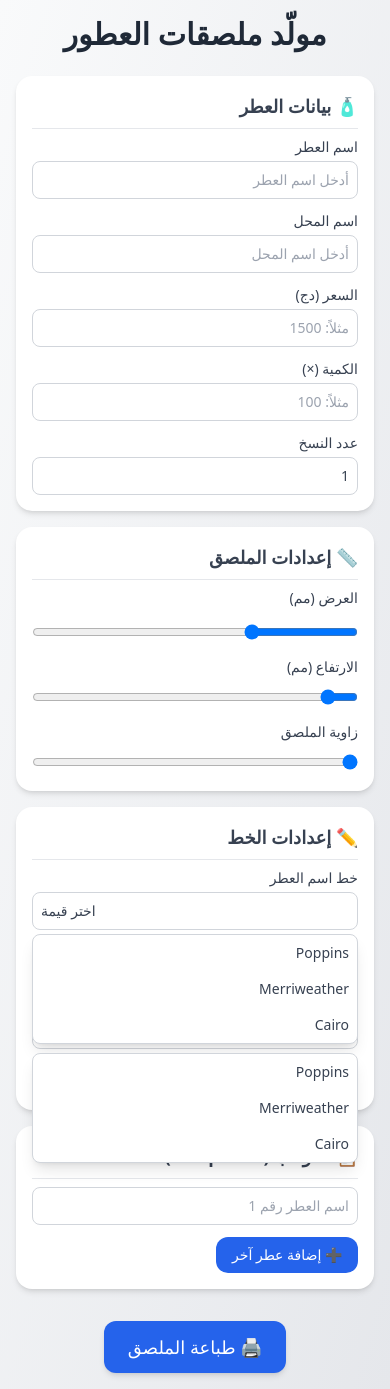
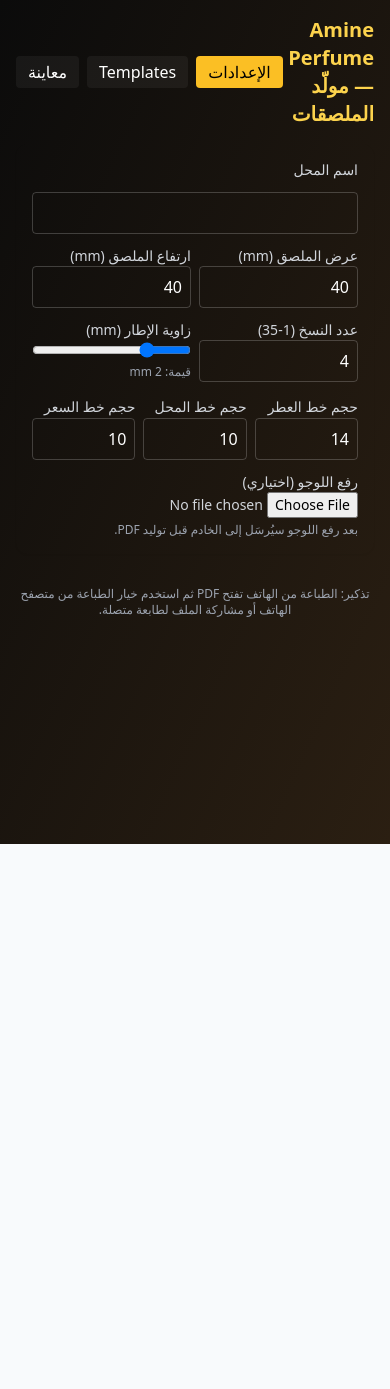
Before and after one commit to Clay145/perfume-label-frontend, a React (Vite) app: page / in a window 390 px wide. After the commit the page ends 844 px from the top, so only its background shows below. Built offline with nearby package versions, Linux system fonts and the light colour scheme.

Commit message:
fix: mobile printing open pdf in new tab

```diff
--- a/src/App.jsx
+++ b/src/App.jsx
@@ -1,174 +1,363 @@
 import React, { useState } from "react";
-import { Card, CardHeader, CardContent } from "@/components/ui/card";
-import { Button } from "@/components/ui/button";
-import { Input } from "@/components/ui/input";
-import { Label } from "@/components/ui/label";
-import { Slider } from "@/components/ui/slider";
-import { Select, SelectTrigger, SelectContent, SelectItem, SelectValue } from "@/components/ui/select";
-import { motion } from "framer-motion";
-import axios from "axios";
+
+/*
+  App.jsx
+  - Tabs: Settings | Templates | Preview & Print
+  - Sends POST /upload_logo (optional) then POST /generate_label
+  - Expects backend with LabelSettings model:
+    {
+      shop_name, copies, label_width_mm, label_height_mm, radius_mm,
+      font_perfume_name, font_shop_name, font_perfume_size, font_shop_size, font_price_size,
+      templates: [{perfume_name, price, multiplier, shop_name, extra_fields?}, ...]
+    }
+*/
+
+const BACKEND_BASE = "https://perfume-label-backend.onrender.com"; // <- غيّره هنا إذا لزم
+
+const defaultSettings = {
+  shop_name: "",
+  copies: 4,
+  label_width_mm: 40,   // mm
+  label_height_mm: 40,  // mm
+  radius_mm: 2,
+  font_perfume_name: "Helvetica-Bold",
+  font_shop_name: "Times-Italic",
+  font_perfume_size: 14,
+  font_shop_size: 10,
+  font_price_size: 10,
+};
 
 export default function App() {
-  const [perfumeName, setPerfumeName] = useState("");
-  const [shopName, setShopName] = useState("");
-  const [price, setPrice] = useState("");
-  const [quantity, setQuantity] = useState("");
-  const [copies, setCopies] = useState(1);
-  const [labelWidth, setLabelWidth] = useState(80);
-  const [labelHeight, setLabelHeight] = useState(40);
-  const [borderRadius, setBorderRadius] = useState(0);
-  const [fontSettings, setFontSettings] = useState({
-    perfumeFont: "Poppins",
-    perfumeSize: 16,
-    shopFont: "Merriweather",
-    shopSize: 14,
-    priceFont: "Roboto",
-    priceSize: 14,
-    quantityFont: "Roboto",
-    quantitySize: 14,
-  });
-  const [templates, setTemplates] = useState([{ perfumeName: "" }]);
+  const [tab, setTab] = useState("settings"); // 'settings' | 'templates' | 'preview'
+  const [settings, setSettings] = useState(defaultSettings);
+  const [templates, setTemplates] = useState([
+    { perfume_name: "", price: "", multiplier: "", shop_name: "" },
+  ]);
+  const [logoFile, setLogoFile] = useState(null);
+  const [loading, setLoading] = useState(false);
+  const [previewIndex, setPreviewIndex] = useState(0);
 
-  const handleAddTemplate = () => {
-    setTemplates([...templates, { perfumeName: "" }]);
-  };
+  // helpers validators
+  const isDigits = (s) => /^\d*$/.test(String(s));
+  const clampCopies = (v) => Math.max(1, Math.min(35, Number(v) || 1));
 
-  const handleGeneratePDF = async () => {
+  // handle settings change
+  function updateSettings(key, value) {
+    setSettings((s) => ({ ...s, [key]: value }));
+  }
+
+  // template manipulation
+  function addTemplate() {
+    setTemplates((t) => [...t, { perfume_name: "", price: "", multiplier: "", shop_name: "" }]);
+    setPreviewIndex(templates.length);
+  }
+  function updateTemplate(idx, key, value) {
+    setTemplates((t) => {
+      const arr = [...t];
+      arr[idx] = { ...arr[idx], [key]: value };
+      return arr;
+    });
+  }
+  function removeTemplate(idx) {
+    setTemplates((t) => t.filter((_, i) => i !== idx));
+    setPreviewIndex((p) => Math.max(0, p - 1));
+  }
+
+  // upload logo to backend
+  async function uploadLogoIfAny() {
+    if (!logoFile) return { ok: true };
+    const fd = new FormData();
+    fd.append("file", logoFile);
     try {
-      const response = await axios.post("http://localhost:5000/generate-pdf", {
-        perfumeName,
-        shopName,
-        price,
-        quantity,
-        copies,
-        labelWidth,
-        labelHeight,
-        borderRadius,
-        fontSettings,
-        templates,
+      const res = await fetch(`${BACKEND_BASE}/upload_logo`, {
+        method: "POST",
+        body: fd,
       });
-      const blob = new Blob([response.data], { type: "application/pdf" });
-      const url = window.URL.createObjectURL(blob);
-      window.open(url);
-    } catch (error) {
-      console.error("Error generating PDF:", error);
-      alert("حدث خطأ أثناء إنشاء الملف. يرجى المحاولة مجدداً.");
+      return res;
+    } catch (err) {
+      console.error("uploadLogo error", err);
+      return { ok: false, error: err };
     }
-  };
+  }
+
+  // validation before sending
+  function validateAll() {
+    // settings
+    if (!settings.shop_name || String(settings.shop_name).trim() === "") {
+      alert("الرجاء إدخال اسم المحل في الإعدادات.");
+      setTab("settings");
+      return false;
+    }
+    if (!settings.label_width_mm || !settings.label_height_mm) {
+      alert("الرجاء إدخال أبعاد الملصق بالـ mm.");
+      setTab("settings");
+      return false;
+    }
+    // check A4 limits
+    const maxWmm = (595.28) / 2.83465; // A4 width points -> mm approx (595.28 pt)
+    const maxHmm = (841.89) / 2.83465;
+    if (Number(settings.label_width_mm) > maxWmm || Number(settings.label_height_mm) > maxHmm) {
+      alert(`الأبعاد أكبر من صفحة A4. أقصى عرض ≈ ${Math.floor(maxWmm)}mm، أقصى ارتفاع ≈ ${Math.floor(maxHmm)}mm`);
+      setTab("settings");
+      return false;
+    }
+    if (!templates || templates.length === 0) {
+      alert("يجب إضافة قالب واحد على الأقل في Templates.");
+      setTab("templates");
+      return false;
+    }
+    // validate templates: perfume_name required; price and multiplier digits only
+    for (let i = 0; i < templates.length; i++) {
+      const t = templates[i];
+      if (!t.perfume_name || String(t.perfume_name).trim() === "") {
+        alert(`الرجاء إدخال اسم العطر في القالب رقم ${i + 1}.`);
+        setTab("templates");
+        return false;
+      }
+      if (t.price && !isDigits(t.price)) {
+        alert(`السعر يجب أن يحتوي أرقامًا فقط في القالب رقم ${i + 1}.`);
+        setTab("templates");
+        return false;
+      }
+      if (t.multiplier && !isDigits(t.multiplier)) {
+        alert(`الكمية (×) يجب أن تكون رقمًا فقط في القالب رقم ${i + 1}.`);
+        setTab("templates");
+        return false;
+      }
+    }
+    // copies range
+    if (!settings.copies || settings.copies < 1 || settings.copies > 35) {
+      alert("عدد النسخ يجب أن يكون بين 1 و 35.");
+      setTab("settings");
+      return false;
+    }
+    return true;
+  }
+
+  // generate and open PDF
+  async function handlePrintAll() {
+    if (!validateAll()) return;
+    setLoading(true);
+    try {
+      // 1) upload logo if exists
+      const up = await uploadLogoIfAny();
+      if (!up.ok) {
+        const txt = await up.text().catch(()=>null);
+        alert("فشل رفع اللوجو: " + (txt || up.status));
+        setLoading(false);
+        return;
+      }
+
+      // 2) prepare payload (backend expects mm for label dims and templates array)
+      const payload = {
+        shop_name: settings.shop_name,
+        copies: Number(settings.copies),
+        label_width_mm: Number(settings.label_width_mm),
+        label_height_mm: Number(settings.label_height_mm),
+        radius_mm: Number(settings.radius_mm || 0),
+        font_perfume_name: settings.font_perfume_name || "Helvetica-Bold",
+        font_shop_name: settings.font_shop_name || "Times-Italic",
+        font_perfume_size: Number(settings.font_perfume_size),
+        font_shop_size: Number(settings.font_shop_size),
+        font_price_size: Number(settings.font_price_size),
+        templates: templates.map((t) => ({
+          perfume_name: t.perfume_name,
+          price: t.price || "",
+          multiplier: t.multiplier || "",
+          shop_name: t.shop_name && t.shop_name.trim() !== "" ? t.shop_name : undefined
+        })),
+      };
+
+      const res = await fetch(`${BACKEND_BASE}/generate_label`, {
+        method: "POST",
+        headers: { "Content-Type": "application/json" },
+        body: JSON.stringify(payload),
+      });
+
+      if (!res.ok) {
+        const txt = await res.text().catch(()=>null);
+        alert("خطأ من الخادم: " + (txt || res.status));
+        setLoading(false);
+        return;
+      }
+      const blob = await res.blob();
+      const url = URL.createObjectURL(blob);
+      // open in new tab (mobile will allow print/share)
+      window.open(url, "_blank");
+    } catch (err) {
+      console.error(err);
+      alert("حدث خطأ أثناء عملية الإنشاء. تحقق من الكونسول.");
+    } finally {
+      setLoading(false);
+    }
+  }
+
+  // small preview render for one template at previewIndex
+  function PreviewCard({ t }) {
+    const fontPerf = settings.font_perfume_size || 12;
+    const fontShop = settings.font_shop_size || 10;
+    const fontPrice = settings.font_price_size || 10;
+    const radius = Number(settings.radius_mm || 0);
+    return (
+      <div className="w-full max-w-xs bg-white/5 rounded-lg p-4 flex flex-col items-center gap-3">
+        <div style={{
+          width: "180px",
+          height: "180px",
+          borderRadius: `${Math.max(0, Math.min(20, radius*1.5))}px`,
+          border: "1px solid rgba(255,255,255,0.12)",
+          display: "flex",
+          flexDirection: "column",
+          alignItems: "center",
+          justifyContent: "space-between",
+          padding: 12
+        }}>
+          <div style={{width: "60%", height: 36, background: "rgba(255,255,255,0.06)", borderRadius: 6}} />
+          <div style={{textAlign: "center"}}>
+            <div style={{fontSize: `${fontPerf}px`, fontWeight: 700}}>{t.perfume_name}</div>
+            <div style={{fontSize: `${fontShop}px`, fontStyle: "italic"}}>{t.shop_name || settings.shop_name}</div>
+          </div>
+          <div style={{fontSize: `${fontPrice}px`}}>{t.price ? `${t.price} د.ج ${t.multiplier ? `(×${t.multiplier})` : ""}` : ""}</div>
+        </div>
+      </div>
+    );
+  }
 
   return (
-    <div className="min-h-screen bg-gradient-to-br from-gray-50 to-gray-200 flex flex-col items-center p-4">
-      <motion.h1
-        className="text-3xl font-bold mb-6 text-gray-800"
-        initial={{ opacity: 0, y: -20 }}
-        animate={{ opacity: 1, y: 0 }}
-      >
-        مولّد ملصقات العطور
-      </motion.h1>
+    <div className="min-h-screen bg-gradient-to-br from-[#0b0b0b] to-[#2b1f12] p-4 text-white font-sans">
+      <div className="max-w-lg mx-auto space-y-4">
 
-      <div className="w-full max-w-lg space-y-4">
-        {/* بيانات العطر */}
-        <Card className="shadow-lg rounded-2xl">
-          <CardHeader className="font-semibold text-lg text-gray-700">🧴 بيانات العطر</CardHeader>
-          <CardContent className="space-y-3">
+        {/* header */}
+        <header className="flex items-center justify-between">
+          <h1 className="text-xl font-bold text-amber-300">Amine Perfume — مولّد الملصقات</h1>
+          <div className="flex gap-2">
+            <button onClick={()=>setTab("settings")} className={`px-3 py-1 rounded ${tab==="settings" ? "bg-amber-400 text-black" : "bg-white/5"}`}>الإعدادات</button>
+            <button onClick={()=>setTab("templates")} className={`px-3 py-1 rounded ${tab==="templates" ? "bg-amber-400 text-black" : "bg-white/5"}`}>Templates</button>
+            <button onClick={()=>setTab("preview")} className={`px-3 py-1 rounded ${tab==="preview" ? "bg-amber-400 text-black" : "bg-white/5"}`}>معاينة</button>
+          </div>
+        </header>
+
+        {/* CONTENT */}
+        {tab === "settings" && (
+          <section className="bg-white/6 p-4 rounded-xl shadow-sm space-y-3">
+
+            <label className="block text-sm text-gray-300">اسم المحل</label>
+            <input className="w-full p-2 rounded bg-transparent border border-white/20 text-white" value={settings.shop_name} onChange={(e)=>updateSettings("shop_name", e.target.value)} />
+
+            <div className="grid grid-cols-2 gap-2">
+              <div>
+                <label className="block text-sm text-gray-300">عرض الملصق (mm)</label>
+                <input type="number" min="5" className="w-full p-2 rounded bg-transparent border border-white/20 text-white" value={settings.label_width_mm} onChange={(e)=>updateSettings("label_width_mm", e.target.value)} />
+              </div>
+              <div>
+                <label className="block text-sm text-gray-300">ارتفاع الملصق (mm)</label>
+                <input type="number" min="5" className="w-full p-2 rounded bg-transparent border border-white/20 text-white" value={settings.label_height_mm} onChange={(e)=>updateSettings("label_height_mm", e.target.value)} />
+              </div>
+            </div>
+
+            <div className="grid grid-cols-2 gap-2">
+              <div>
+                <label className="block text-sm text-gray-300">عدد النسخ (1-35)</label>
+                <input type="number" min="1" max="35" className="w-full p-2 rounded bg-transparent border border-white/20 text-white" value={settings.copies} onChange={(e)=>updateSettings("copies", clampCopies(e.target.value))} />
+              </div>
+              <div>
+                <label className="block text-sm text-gray-300">زاوية الإطار (mm)</label>
+                <input type="range" min="0" max="8" step="0.5" className="w-full" value={settings.radius_mm} onChange={(e)=>updateSettings("radius_mm", e.target.value)} />
+                <div className="text-xs text-gray-400">قيمة: {settings.radius_mm} mm</div>
+              </div>
+            </div>
+
+            <div className="grid grid-cols-3 gap-2">
+              <div>
+                <label className="text-sm text-gray-300">حجم خط العطر</label>
+                <input type="number" min="6" max="72" className="w-full p-2 rounded bg-transparent border border-white/20" value={settings.font_perfume_size} onChange={(e)=>updateSettings("font_perfume_size", e.target.value)} />
+              </div>
+              <div>
+                <label className="text-sm text-gray-300">حجم خط المحل</label>
+                <input type="number" min="6" max="72" className="w-full p-2 rounded bg-transparent border border-white/20" value={settings.font_shop_size} onChange={(e)=>updateSettings("font_shop_size", e.target.value)} />
+              </div>
+              <div>
+                <label className="text-sm text-gray-300">حجم خط السعر</label>
+                <input type="number" min="6" max="72" className="w-full p-2 rounded bg-transparent border border-white/20" value={settings.font_price_size} onChange={(e)=>updateSettings("font_price_size", e.target.value)} />
+              </div>
+            </div>
+
             <div>
-              <Label>اسم العطر</Label>
-              <Input value={perfumeName} onChange={(e) => setPerfumeName(e.target.value)} placeholder="أدخل اسم العطر" />
+              <label className="block text-sm text-gray-300">رفع اللوجو (اختياري)</label>
+              <input type="file" accept="image/*" onChange={(e)=>setLogoFile(e.target.files[0])} className="text-sm text-gray-300" />
+              <div className="text-xs text-gray-400 mt-1">بعد رفع اللوجو سيُرسَل إلى الخادم قبل توليد PDF.</div>
             </div>
-            <div>
-              <Label>اسم المحل</Label>
-              <Input value={shopName} onChange={(e) => setShopName(e.target.value)} placeholder="أدخل اسم المحل" />
+          </section>
+        )}
+
+        {tab === "templates" && (
+          <section className="bg-white/6 p-4 rounded-xl space-y-3">
+            <div className="flex justify-between items-center mb-2">
+              <h3 className="font-semibold">قوالب الملصقات</h3>
+              <button onClick={addTemplate} className="px-3 py-1 bg-amber-400 text-black rounded">+ جديد</button>
             </div>
-            <div>
-              <Label>السعر (دج)</Label>
-              <Input type="number" value={price} onChange={(e) => setPrice(e.target.value)} placeholder="مثلاً: 1500" />
+
+            <div className="space-y-3">
+              {templates.map((t, idx) => (
+                <div key={idx} className="bg-white/5 p-3 rounded space-y-2 border border-white/10">
+                  <div className="flex justify-between items-start">
+                    <strong>قالب #{idx+1}</strong>
+                    <div className="flex gap-2">
+                      <button onClick={()=>removeTemplate(idx)} className="px-2 py-1 bg-red-600 rounded text-sm">حذف</button>
+                    </div>
+                  </div>
+
+                  <div>
+                    <label className="text-sm text-gray-300">اسم العطر</label>
+                    <input className="w-full p-2 rounded bg-transparent border border-white/20" value={t.perfume_name} onChange={(e)=>updateTemplate(idx,"perfume_name", e.target.value)} />
+                  </div>
+
+                  <div className="grid grid-cols-2 gap-2">
+                    <div>
+                      <label className="text-sm text-gray-300">السعر (د.ج)</label>
+                      <input inputMode="numeric" pattern="[0-9]*" className="w-full p-2 rounded bg-transparent border border-white/20" value={t.price} onChange={(e)=> {
+                        if (isDigits(e.target.value)) updateTemplate(idx,"price", e.target.value);
+                      }} />
+                    </div>
+                    <div>
+                      <label className="text-sm text-gray-300">× الكمية</label>
+                      <input inputMode="numeric" pattern="[0-9]*" className="w-full p-2 rounded bg-transparent border border-white/20" value={t.multiplier} onChange={(e)=> {
+                        if (isDigits(e.target.value)) updateTemplate(idx,"multiplier", e.target.value);
+                      }} />
+                    </div>
+                  </div>
+
+                  <div>
+                    <label className="text-sm text-gray-300">اسم المحل (اختياري للقالب)</label>
+                    <input className="w-full p-2 rounded bg-transparent border border-white/20" value={t.shop_name} onChange={(e)=>updateTemplate(idx,"shop_name", e.target.value)} />
+                  </div>
+                </div>
+              ))}
             </div>
-            <div>
-              <Label>الكمية (×)</Label>
-              <Input type="number" value={quantity} onChange={(e) => setQuantity(e.target.value)} placeholder="مثلاً: 100" />
+          </section>
+        )}
+
+        {tab === "preview" && (
+          <section className="bg-white/6 p-4 rounded-xl space-y-3">
+            <h3 className="font-semibold">معاينة سريعة</h3>
+            <div className="flex gap-3 overflow-x-auto py-2">
+              {templates.map((t, i)=>(
+                <div key={i} onClick={()=>setPreviewIndex(i)} className={`cursor-pointer ${i===previewIndex ? "ring-2 ring-amber-400" : ""}`}>
+                  <PreviewCard t={templates[i]} />
+                </div>
+              ))}
             </div>
-            <div>
-              <Label>عدد النسخ</Label>
-              <Input type="number" min="1" max="35" value={copies} onChange={(e) => setCopies(e.target.value)} />
+
+            <div className="flex gap-2">
+              <button onClick={handlePrintAll} disabled={loading} className="flex-1 py-3 bg-amber-400 text-black rounded font-semibold">{loading ? "جاري الإنشاء..." : "🖨️ طباعة الكل / تحميل PDF"}</button>
+              <button onClick={() => { navigator.clipboard.writeText(JSON.stringify({settings, templates}, null,2)); alert("نسخ الإعدادات") }} className="py-3 px-3 bg-white/5 rounded">نسخ JSON</button>
             </div>
-          </CardContent>
-        </Card>
+          </section>
+        )}
 
-        {/* إعدادات الملصق */}
-        <Card className="shadow-lg rounded-2xl">
-          <CardHeader className="font-semibold text-lg text-gray-700">📏 إعدادات الملصق</CardHeader>
-          <CardContent className="space-y-3">
-            <Label>العرض (مم)</Label>
-            <Slider value={[labelWidth]} min={20} max={210} step={1} onValueChange={(v) => setLabelWidth(v[0])} />
-            <Label>الارتفاع (مم)</Label>
-            <Slider value={[labelHeight]} min={20} max={297} step={1} onValueChange={(v) => setLabelHeight(v[0])} />
-            <Label>زاوية الملصق</Label>
-            <Slider value={[borderRadius]} min={0} max={30} step={1} onValueChange={(v) => setBorderRadius(v[0])} />
-          </CardContent>
-        </Card>
-
-        {/* إعدادات الخط */}
-        <Card className="shadow-lg rounded-2xl">
-          <CardHeader className="font-semibold text-lg text-gray-700">✏️ إعدادات الخط</CardHeader>
-          <CardContent className="space-y-3">
-            <div>
-              <Label>خط اسم العطر</Label>
-              <Select onValueChange={(v) => setFontSettings({ ...fontSettings, perfumeFont: v })}>
-                <SelectTrigger><SelectValue placeholder={fontSettings.perfumeFont} /></SelectTrigger>
-                <SelectContent>
-                  <SelectItem value="Poppins">Poppins</SelectItem>
-                  <SelectItem value="Merriweather">Merriweather</SelectItem>
-                  <SelectItem value="Cairo">Cairo</SelectItem>
-                </SelectContent>
-              </Select>
-              <Label>حجم الخط</Label>
-              <Slider value={[fontSettings.perfumeSize]} min={10} max={30} step={1}
-                onValueChange={(v) => setFontSettings({ ...fontSettings, perfumeSize: v[0] })} />
-            </div>
-            <div>
-              <Label>خط اسم المحل</Label>
-              <Select onValueChange={(v) => setFontSettings({ ...fontSettings, shopFont: v })}>
-                <SelectTrigger><SelectValue placeholder={fontSettings.shopFont} /></SelectTrigger>
-                <SelectContent>
-                  <SelectItem value="Poppins">Poppins</SelectItem>
-                  <SelectItem value="Merriweather">Merriweather</SelectItem>
-                  <SelectItem value="Cairo">Cairo</SelectItem>
-                </SelectContent>
-              </Select>
-              <Label>حجم الخط</Label>
-              <Slider value={[fontSettings.shopSize]} min={10} max={30} step={1}
-                onValueChange={(v) => setFontSettings({ ...fontSettings, shopSize: v[0] })} />
-            </div>
-          </CardContent>
-        </Card>
-
-        {/* القوالب */}
-        <Card className="shadow-lg rounded-2xl">
-          <CardHeader className="font-semibold text-lg text-gray-700">📋 القوالب (Templates)</CardHeader>
-          <CardContent className="space-y-3">
-            {templates.map((t, i) => (
-              <div key={i} className="flex gap-2">
-                <Input
-                  placeholder={`اسم العطر رقم ${i + 1}`}
-                  value={t.perfumeName}
-                  onChange={(e) => {
-                    const updated = [...templates];
-                    updated[i].perfumeName = e.target.value;
-                    setTemplates(updated);
-                  }}
-                />
-              </div>
-            ))}
-            <Button onClick={handleAddTemplate} variant="outline">➕ إضافة عطر آخر</Button>
-          </CardContent>
-        </Card>
-
-        {/* زر الطباعة */}
-        <motion.div className="flex justify-center pt-4" whileHover={{ scale: 1.05 }}>
-          <Button onClick={handleGeneratePDF} className="bg-blue-600 text-white px-6 py-3 rounded-xl text-lg shadow-md">
-            🖨️ طباعة الملصق
-          </Button>
-        </motion.div>
+        {/* footer small */}
+        <footer className="text-xs text-gray-400 text-center py-4">
+          تذكير: الطباعة من الهاتف تفتح PDF ثم استخدم خيار الطباعة من متصفح الهاتف أو مشاركة الملف لطابعة متصلة.
+        </footer>
       </div>
     </div>
   );
```
